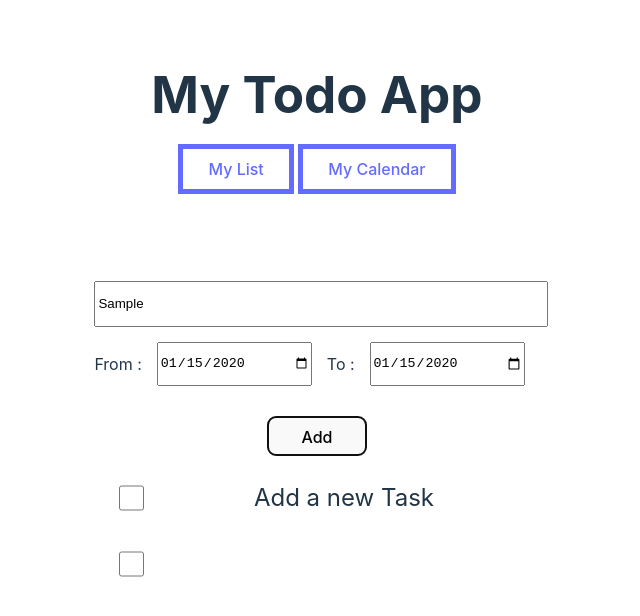
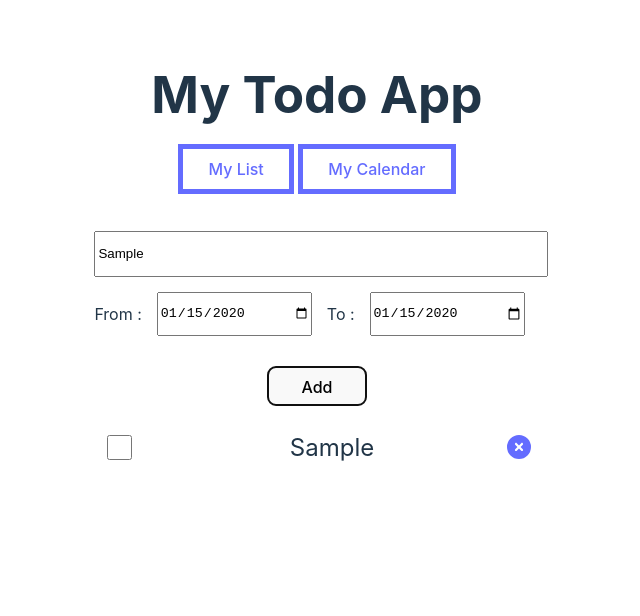
Before and after one commit to NathanLombardelli/react-intro, a React (Vite) app in the folder react-intro/: page / in a window 1280 px wide. Both pictures are taken after typing "Sample", "2020-01-15", "2020-01-15" into the empty fields and a click on the button "Add". Shown: the top 616 px of the page, without its empty margins (259-899 px from the left). Built offline with nearby package versions, Linux system fonts and the light colour scheme.

Commit message:
Delete ok

```diff
--- a/react-intro/package.json
+++ b/react-intro/package.json
@@ -10,6 +10,8 @@
     "preview": "vite preview"
   },
   "dependencies": {
+    "@fortawesome/free-solid-svg-icons": "^6.4.0",
+    "@fortawesome/react-fontawesome": "^0.2.0",
     "moment": "^2.29.4",
     "react": "^18.2.0",
     "react-big-calendar": "^1.8.1",
--- a/react-intro/src/App.jsx
+++ b/react-intro/src/App.jsx
@@ -16,7 +16,7 @@ function App() {
 
     // Permet de mettre a jour sans recharger la page ?
     // c'est une liste de string (textes) qui permettra de créer les checkbox + text (Todos)
-    const [components, setComponents] = useState(["Add a new Task"]); //["Add a new Task"] est optionel, c'est pour en mettre un de base.
+    const [components, setComponents] = useState([]); //["Add a new Task"] est optionel, c'est pour en mettre un de base.
     const [events, setEvents] = useState([]); // liste d'event pour le calendrier.
 
     const localizer = momentLocalizer(moment); // localizer (utile pour le calendar).
@@ -48,7 +48,33 @@ function App() {
     }
 
 
-    // Élément JSX (React) qui sera renvoyer quand ont appel App (voir sans main.jsx)
+    function removeTodos(posTodos){
+        //supression composant.
+        let resultComponents = [];
+
+        for (let i = 0 ; i < components.length; i++){
+            if(i !== posTodos){
+                resultComponents.push(components[i]);
+            }
+        }
+
+        setComponents([...resultComponents]);
+
+        // suppression event dans calendrier.
+        let resultEvents = [];
+
+        for (let i = 0 ; i < events.length; i++){
+            if(i !== posTodos){
+                resultEvents.push(events[i]);
+            }
+        }
+
+        setEvents([...resultEvents]);
+
+    }
+
+
+    // Élément JSX (React) qui sera renvoyer quand ont appel App (voir dans main.jsx)
     return (
 
 
@@ -57,15 +83,15 @@ function App() {
 
             <Title text={"My Todo App"}/> {/*utilisation du composant qui se trouve dans Title.jsx (ne pas oublier l'import ici et l'export dans Title.jsx).*/}
 
-            <Link to="/list">My List</Link> <Link to="/calendar">My Calendar</Link> {/* les liens vers les différentes pages (to = href) */}
+            <Link to="/list" className={"nav"}>My List</Link> <Link to="/calendar" className={"nav"}>My Calendar</Link> {/* les liens vers les différentes pages (to = href) */}
 
             <Routes>{/* definitions des différentes pages */}
                 {/* page par défault (index ) */}
                 <Route index path="/" element={
-                    <div id={"InputAdd"}>
+                    <div>
                         {/*utilisation du composant qui se trouve dans InputAdd.jsx (ne pas oublier l'import ici et l'export dans InputAdd.jsx).*/}
                         <InputAdd onClick={addTodos} placeHolder="Type a new todo" buttonText={"Add"} id={"InputAdd"}/>
-                        {components.map((item, i) => ( <Todos text={item} key={`Todos_${i}`} /> ))} {/* Création des Todos en fonction de la liste components*/}
+                        {components.map((item, i) => ( <Todos text={item} key={`Todos_${i}`} onClick={() => removeTodos(i)} /> ))} {/* Création des Todos en fonction de la liste components*/}
                     </div>
                 } />
                 {/* page list */}
@@ -73,7 +99,7 @@ function App() {
                         <div>
                             {/*utilisation du composant qui se trouve dans InputAdd.jsx (ne pas oublier l'import ici et l'export dans InputAdd.jsx).*/}
                             <InputAdd onClick={addTodos} placeHolder="Type a new todo" buttonText={"Add"} id={"InputAdd"}/>
-                            {components.map((item, i) => ( <Todos text={item} key={`Todos_${i}`} /> ))} {/* Création des Todos en fonction de la liste components*/}
+                            {components.map((item, i) => ( <Todos text={item} key={`Todos_${i}`} removeId={i} onClick={() => removeTodos(i)} /> ) )} {/* Création des Todos en fonction de la liste components*/}
                         </div>
                     } />
                 {/* page calendar */}
--- a/react-intro/src/assets/InputAdd.jsx
+++ b/react-intro/src/assets/InputAdd.jsx
@@ -1,3 +1,5 @@
+
+
 /**
  * component React : Input + Button
  * @param props la balise de même nom dans app.jsx
--- a/react-intro/src/assets/Todos.jsx
+++ b/react-intro/src/assets/Todos.jsx
@@ -1,4 +1,6 @@
 import '../css/Todos.css';
+import { faCircleXmark } from '@fortawesome/free-solid-svg-icons'
+import { FontAwesomeIcon } from '@fortawesome/react-fontawesome'
 
 /**
  * component React : Checkbox + text
@@ -7,11 +9,12 @@ import '../css/Todos.css';
  */
 export const Todos = (props) => {
 
-  return (
+    return (
 
       <div className={"Todos"}>
         <input type={"checkbox"}/>
         <p>{props.text}</p>
+          <a><FontAwesomeIcon icon={faCircleXmark} className={"deleteBtn"} id={props.removeId} onClick={props.onClick}/></a>
       </div>
     );
 }
--- a/react-intro/src/css/App.css
+++ b/react-intro/src/css/App.css
@@ -5,7 +5,7 @@
   text-align: center;
 }
 
-a{
+.nav{
   padding: 10px 25px 10px 25px;
   border: 5px solid #646cff;
 
--- a/react-intro/src/css/Todos.css
+++ b/react-intro/src/css/Todos.css
@@ -2,13 +2,20 @@
     display: flex;
     font-size: 24px;
     justify-content: center;
-
+    align-items: center
 }
 .Todos input[type="checkbox"]{
     margin-right: 25px;
     width: 25px;
+    height: 25px;
+    cursor: pointer;
 }
 
 p{
     width: 350px;
 }
+
+.deleteBtn{
+
+    cursor: pointer;
+}
```
Also changed, not shown: 1 other file (tests, documents, lock files or other folders).
